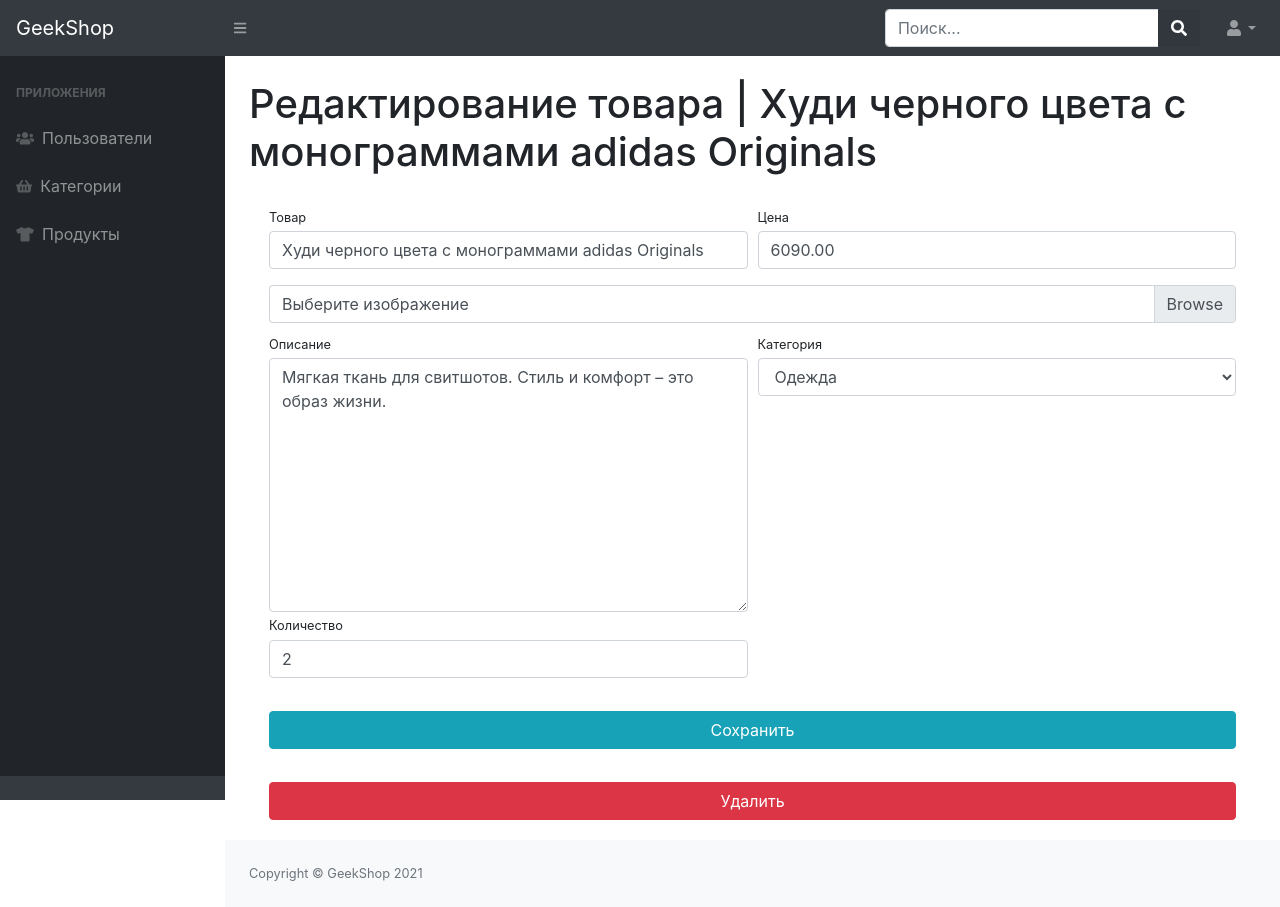
After one commit to StarNembus/geekshop, a Django app: page /admins/product_update/1/ in a window 1280 px wide. The commit adds this page. Run offline with Django 3.2, Linux system fonts and the light colour scheme; data comes from the database, SQL or seed files in the repository; some libraries are stand-ins or nearby versions.

Commit message:
added AdminProductUpdateView added AdminProductDeleteView

```diff
--- a/admins/forms.py
+++ b/admins/forms.py
@@ -45,3 +45,17 @@ class AdminProductCreate(ModelForm):
         for field_name, field in self.fields.items():
             field.widget.attrs['class'] = 'form-control'
             field.help_text = ''
+
+
+class AdminProductUpdate(ModelForm):
+    image = forms.ImageField(widget=forms.FileInput(attrs={'class': 'custom-file-input'}), required=False)
+
+    class Meta:
+        model = Product
+        fields = ('name', 'price', 'image', 'description', 'category', 'quantity')
+
+    def __init__(self, *args, **kwargs):
+        super().__init__(*args, **kwargs)
+        for field_name, field in self.fields.items():
+            field.widget.attrs['class'] = 'form-control'
+            field.help_text = ''
--- a/admins/templates/admins/product_read.html
+++ b/admins/templates/admins/product_read.html
@@ -22,10 +22,11 @@
                                 </tr>
                                 </thead>
                                 <tbody>
-                                {% for product in select_product %}
+                                {% for product in object_list %}
                                     <tr>
                                         <td>
-                                            <a href="{% url 'admins:admins_product' %}" style="color: dodgerblue">{{ product.name}}
+                                            <a href="{% url 'admins:product_update' product.id %}"
+                                               style="color: dodgerblue">{{ product.name }}
                                             </a>
                                         </td>
                                         <td>{{ product.price}}</td>
--- /dev/null
+++ b/admins/templates/admins/product_update_delete.html
@@ -0,0 +1,63 @@
+{% extends 'admins/base.html' %}
+
+{% block content %}
+<main>
+    <div class="container-fluid">
+        <h1 class="mt-4">Редактирование товара | {{ product.name}}</h1>
+        <div class="card-body">
+            <form action="{% url 'admins:product_update' product.id %}" method="post" enctype="multipart/form-data">
+                {% csrf_token %}
+                <div class="form-row">
+                    <div class="col-lg-6">
+                        <div class="form-group">
+                            <label class="small mb-1" for="{{ form.name.id_for_label }}">Товар</label>
+                            {{ form.name }}
+                        </div>
+                    </div>
+                    <div class="col-lg-6">
+                        <div class="form-group">
+                            <label class="small mb-1" for="{{ form.price.id_for_label }}">Цена</label>
+                            {{ form.price }}
+                        </div>
+                    </div>
+                </div>
+                <div class="form-row mb-2">
+                    <div class="col-lg-12">
+                        <div class="custom-file">
+                            {{ form.image }}
+                            <label class="custom-file-label" for="{{ form.image.id_for_label }}">Выберите изображение</label>
+                        </div>
+                    </div>
+                </div>
+                <div class="form-row">
+                    <div class="col-lg-6">
+                        <label class="small mb-1" for="{{ form.description.id_for_label }}">Описание</label>
+                        {{ form.description }}
+                    </div>
+                    <div class="col-lg-6">
+                        <label class="small mb-1" for="{{ form.category.id_for_label }}">Категория</label>
+                        {{ form.category }}
+                    </div>
+                    <div class="col-lg-6">
+                        <label class="small mb-1" for="{{ form.quantity.id_for_label }}">Количество</label>
+                        {{ form.quantity }}
+                    </div>
+                </div>
+                <div class="form-row">
+                    <div class="col-lg-12" style="margin-top: 33px;">
+                        <input class="btn btn-info btn-block" type="submit" value="Сохранить">
+                    </div>
+                </div>
+            </form>
+            <div class="row">
+                <div class="col-lg-12" style="margin-top: 33px;">
+                    <form action="{% url 'admins:product_delete' product.id %}" method="post">
+                        {% csrf_token %}
+                        <input class="btn btn-danger btn-block" type="submit" value="Удалить">
+                    </form>
+                </div>
+            </div>
+        </div>
+    </div>
+</main>
+{% endblock %}
--- a/admins/urls.py
+++ b/admins/urls.py
@@ -1,7 +1,8 @@
 from django.urls import path
 
 from admins.views import index, UserCreateView, UserListView, UserUpdateView, UserDeleteView,\
-    admin_products_category, AdminProductListView, AdminProductCreateView
+    admin_products_category, AdminProductListView, AdminProductCreateView, AdminProductUpdateView,\
+    AdminProductDeleteView
 
 
 app_name = 'baskets'
@@ -14,6 +15,8 @@ urlpatterns = [
     path('users-delete/<int:pk>/', UserDeleteView.as_view(), name='admin_users_delete'),
     path('admin_products_category/', admin_products_category, name='admin_products_category'),
     path('admins_product/', AdminProductListView.as_view(), name='admins_product'),
-    path('product_create/', AdminProductCreateView.as_view(), name='product_create')
+    path('product_create/', AdminProductCreateView.as_view(), name='product_create'),
+    path('product_update/<int:pk>/', AdminProductUpdateView.as_view(), name='product_update'),
+    path('product_delete/<int:pk>/', AdminProductDeleteView.as_view(), name='product_delete')
 
 ]
--- a/admins/views.py
+++ b/admins/views.py
@@ -8,7 +8,7 @@ from products.models import ProductCategory
 from admins.forms import UserAdminRegistrationForm, UserAdminProfileForm, AdminProductCategory
 from django.shortcuts import render, HttpResponseRedirect
 from django.contrib.auth.decorators import user_passes_test
-from admins.forms import AdminProductCreate
+from admins.forms import AdminProductCreate, AdminProductUpdate
 from products.models import Product
 
 
@@ -106,6 +106,7 @@ class UserDeleteView(DeleteView):
         self.object.safe_delete()
         return HttpResponseRedirect(success_url)
 
+
 # delete (обработчик действия)
 # @user_passes_test(lambda u: u.is_staff)
 # def admin_users_delete(request, id):
@@ -133,16 +134,26 @@ class AdminProductListView(ListView):
         return context
 
 
-# def admins_product(request):
-#     select_product = Product.objects.all()
-#     context = {
-#         'title': 'GeekShop - Product',
-#         'select_product': select_product,
-#     }
-#     return render(request, 'admins/product_read.html', context)
-
 class AdminProductCreateView(CreateView):
     model = Product
     template_name = 'admins/product_create.html'
     form_class = AdminProductCreate
     success_url = reverse_lazy('admins:admins_product')
+
+
+class AdminProductUpdateView(UpdateView):
+    model = Product
+    template_name = 'admins/product_update_delete.html'
+    form_class = AdminProductUpdate
+    success_url = reverse_lazy('admins:admins_product')
+
+    def get_context_data(self, **kwargs):
+        context = super(AdminProductUpdateView, self).get_context_data(**kwargs)
+        context['title'] = 'Админ-панель - Редактирование товара'
+        return context
+
+
+class AdminProductDeleteView(DeleteView):
+    model = Product
+    template_name = 'admins/product_update_delete.html'
+    success_url = reverse_lazy('admins:admins_product')
```
